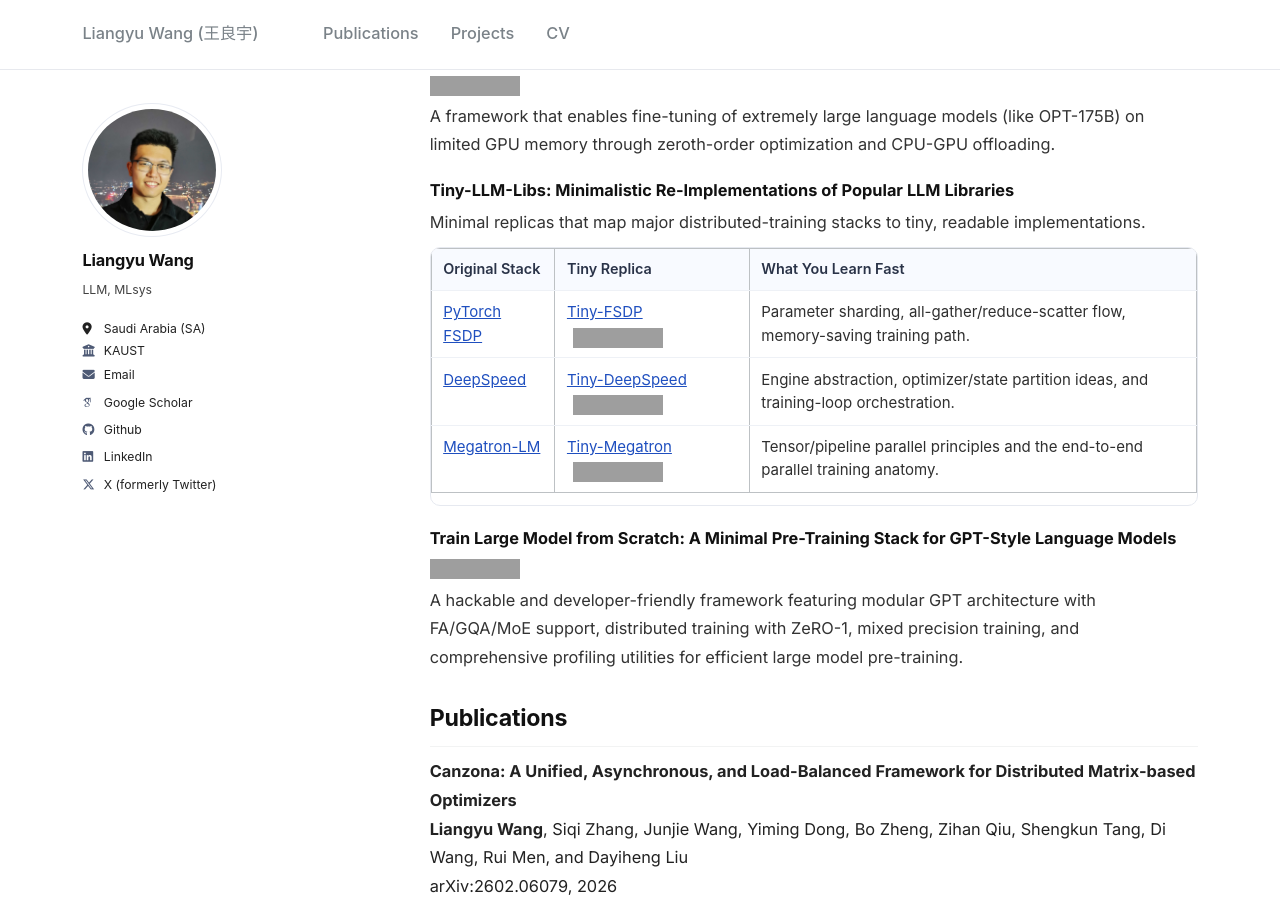
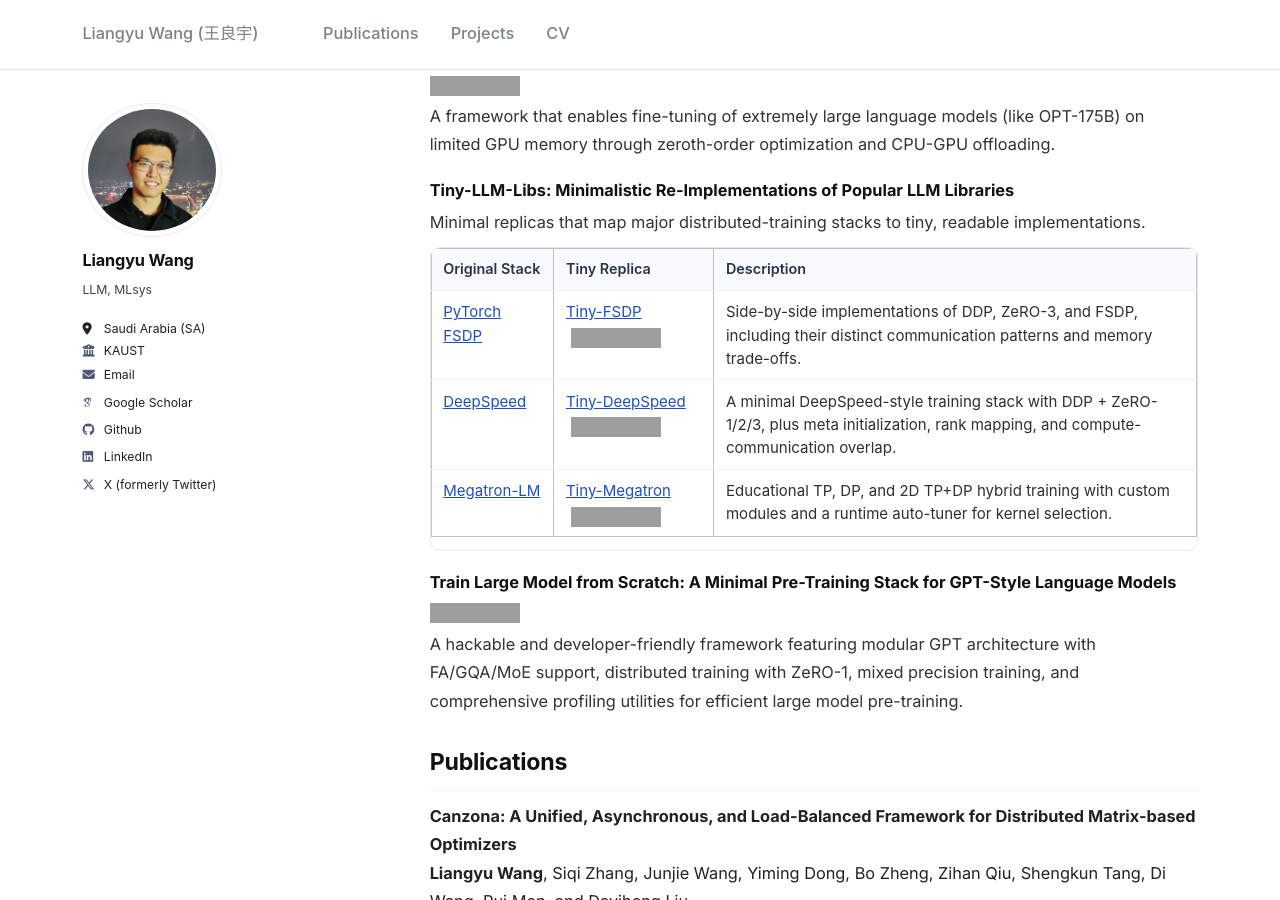
Before and after one commit to liangyuwang/liangyuwang.github.io, a Jekyll site: the page built from _pages/about.md, in a window 1280 px wide and 900 px high, scrolled down 902 px, cut to the strip 0-900 px from the top of the window. Built offline with Jekyll 4.4.1, drawn with Linux system fonts in a browser that asks for light colours; some web fonts are replaced; grey boxes are pictures that could not be loaded.

Commit message:
polish tiny-llm-libs

```diff
--- a/_pages/about.md
+++ b/_pages/about.md
@@ -53,7 +53,7 @@ My research interests include optimizing distributed training and inference of L
       <tr>
         <th>Original Stack</th>
         <th>Tiny Replica</th>
-        <th>What You Learn Fast</th>
+        <th>Description</th>
       </tr>
     </thead>
     <tbody>
@@ -63,7 +63,7 @@ My research interests include optimizing distributed training and inference of L
           <a href="https://github.com/liangyuwang/Tiny-FSDP">Tiny-FSDP</a>
           <span class="github-stars"><a href="https://github.com/liangyuwang/Tiny-FSDP"><img src="https://img.shields.io/github/stars/liangyuwang/Tiny-FSDP?style=social" alt="GitHub stars"></a></span>
         </td>
-        <td>Parameter sharding, all-gather/reduce-scatter flow, memory-saving training path.</td>
+        <td>Side-by-side implementations of DDP, ZeRO-3, and FSDP, including their distinct communication patterns and memory trade-offs.</td>
       </tr>
       <tr>
         <td><a href="https://github.com/microsoft/DeepSpeed">DeepSpeed</a></td>
@@ -71,7 +71,7 @@ My research interests include optimizing distributed training and inference of L
           <a href="https://github.com/liangyuwang/Tiny-DeepSpeed">Tiny-DeepSpeed</a>
           <span class="github-stars"><a href="https://github.com/liangyuwang/Tiny-DeepSpeed"><img src="https://img.shields.io/github/stars/liangyuwang/Tiny-DeepSpeed?style=social" alt="GitHub stars"></a></span>
         </td>
-        <td>Engine abstraction, optimizer/state partition ideas, and training-loop orchestration.</td>
+        <td>A minimal DeepSpeed-style training stack with DDP + ZeRO-1/2/3, plus meta initialization, rank mapping, and compute-communication overlap.</td>
       </tr>
       <tr>
         <td><a href="https://github.com/NVIDIA/Megatron-LM">Megatron-LM</a></td>
@@ -79,7 +79,7 @@ My research interests include optimizing distributed training and inference of L
           <a href="https://github.com/liangyuwang/Tiny-Megatron">Tiny-Megatron</a>
           <span class="github-stars"><a href="https://github.com/liangyuwang/Tiny-Megatron"><img src="https://img.shields.io/github/stars/liangyuwang/Tiny-Megatron?style=social" alt="GitHub stars"></a></span>
         </td>
-        <td>Tensor/pipeline parallel principles and the end-to-end parallel training anatomy.</td>
+        <td>Educational TP, DP, and 2D TP+DP hybrid training with custom modules and a runtime auto-tuner for kernel selection.</td>
       </tr>
     </tbody>
   </table>
```
